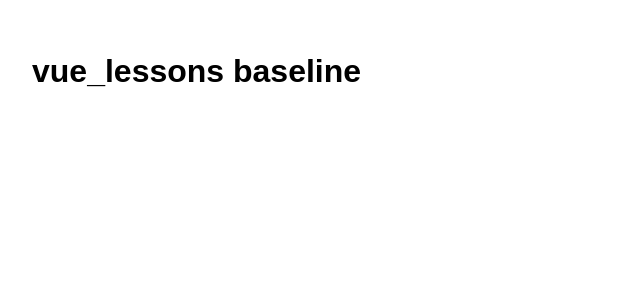
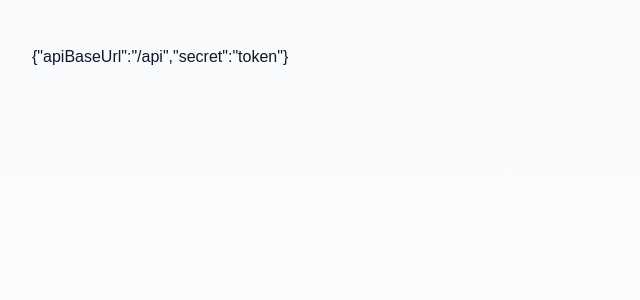
Before and after one commit to angularWorkshop/vue_lessons, a Vue app: page / in a window 1280 px wide. Shown: the top 300 px of the page, without its empty margins (0-640 px from the left). Built offline with nearby package versions, Linux system fonts and the light colour scheme.

Commit message:
feat: lesson runtime-config-observability

```diff
--- a/src/App.vue
+++ b/src/App.vue
@@ -1,16 +1,71 @@
 <script setup>
-const title = 'vue_lessons baseline';
+import { buildClientLog, createRuntimeConfig } from './runtime-config.js';
+const log = buildClientLog(createRuntimeConfig({ VITE_API_URL: '/api', VITE_SECRET: 'token', VITE_APP_NAME: 'Vue Platform' }));
 </script>
+<template><main class="screen"><p>{{ log }}</p></main></template>
+<style scoped>:global(body) {
+  margin: 0;
+}
 
-<template>
-  <main class="app">
-    <h1>{{ title }}</h1>
-  </main>
-</template>
-
-<style scoped>
-.app {
-  padding: 24px;
+.screen {
+  min-height: 100vh;
+  padding: 32px;
+  display: grid;
+  gap: 16px;
+  align-content: start;
+  background: linear-gradient(180deg, #f8fafc 0%, #ffffff 100%);
+  color: #0f172a;
   font-family: Arial, sans-serif;
 }
+
+.panel {
+  padding: 18px;
+  border-radius: 18px;
+  background: white;
+  border: 1px solid #dbeafe;
+}
+
+.stack {
+  display: grid;
+  gap: 12px;
+}
+
+.row {
+  display: flex;
+  gap: 8px;
+  align-items: center;
+  flex-wrap: wrap;
+}
+
+button,
+input,
+select {
+  font: inherit;
+}
+
+button {
+  border: 0;
+  border-radius: 12px;
+  padding: 10px 14px;
+  background: #2563eb;
+  color: white;
+  cursor: pointer;
+}
+
+button[disabled] {
+  opacity: 0.55;
+  cursor: not-allowed;
+}
+
+input,
+select {
+  padding: 10px 12px;
+  border-radius: 12px;
+  border: 1px solid #cbd5e1;
+}
+
+ul {
+  margin: 0;
+  padding-left: 20px;
+}
 </style>
--- /dev/null
+++ b/src/runtime-config.js
@@ -0,0 +1,2 @@
+export function createRuntimeConfig(env) { return { apiBaseUrl: env.VITE_API_URL, secret: env.VITE_SECRET }; }
+export function buildClientLog(config) { return JSON.stringify(config); }
```
Also changed, not shown: src/main.js (line endings or trailing spaces), 2 other files (tests, documents, lock files or other folders).
